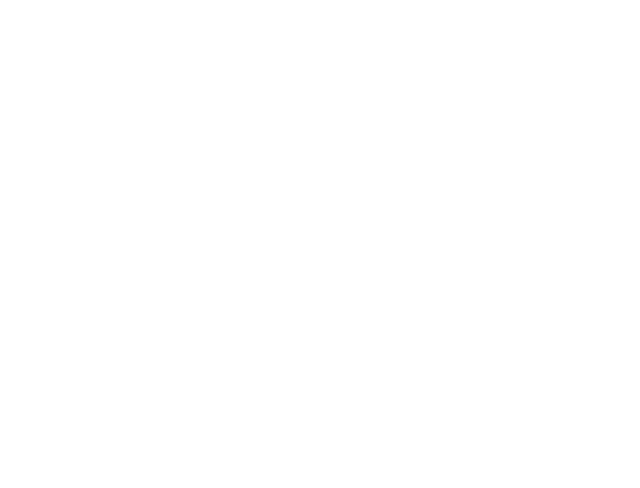
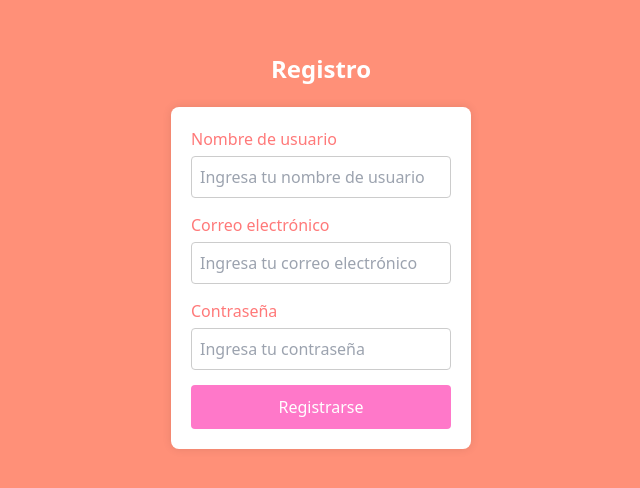
Before and after one commit to Rhanyojs/c17-51-n-Java, a React (Vite) app in the folder client/: page /Register in a window 1280 px wide. Before the commit this address had no page. Shown: the part 150-638 px from the top of the page, without its empty margins (319-959 px from the left). Built offline with nearby package versions, Linux system fonts and the light colour scheme.

Commit message:
pages-register-login

```diff
--- a/client/package.json
+++ b/client/package.json
@@ -10,8 +10,10 @@
     "preview": "vite preview"
   },
   "dependencies": {
+    "prop-types": "^15.8.1",
     "react": "^18.2.0",
     "react-dom": "^18.2.0",
+    "react-router-dom": "^6.22.3",
     "sass": "^1.72.0"
   },
   "devDependencies": {
--- a/client/src/App.jsx
+++ /dev/null
@@ -1,15 +0,0 @@
-import { Route, Routes } from 'react-router-dom'
-import Home from './pages/Home'
-
-export default function App() {
-
-  return (
-    <>
-
-      <Routes>
-        <Route element={<Home />} path='/'></Route>
-      </Routes>
-
-    </>
-  )
-}
--- /dev/null
+++ b/client/src/Router/AppRouter.jsx
@@ -0,0 +1,16 @@
+import { Route, Routes } from "react-router-dom";
+import Home from "../pages/home/Home";
+import Register from "../pages/register/Register";
+import Login from "../pages/login/Login";
+
+export default function AppRouter() {
+  return (
+    <>
+      <Routes>
+        <Route element={<Home />} path="/Home"></Route>
+        <Route element={<Register />} path="/Register"></Route>
+        <Route element={<Login />} path="/Login"></Route>
+      </Routes>
+    </>
+  );
+}
--- a/client/src/main.jsx
+++ b/client/src/main.jsx
@@ -1,10 +1,10 @@
-import ReactDOM from 'react-dom/client'
-import App from './App.jsx'
-import './index.css'
-import { BrowserRouter } from 'react-router-dom'
+import ReactDOM from "react-dom/client";
+import AppRouter from "./Router/AppRouter";
+import "./index.css";
+import { BrowserRouter } from "react-router-dom";
 
-ReactDOM.createRoot(document.getElementById('root')).render(
+ReactDOM.createRoot(document.getElementById("root")).render(
   <BrowserRouter>
-    <App />
+    <AppRouter />
   </BrowserRouter>
-)
+);
--- a/client/src/pages/Home.jsx
+++ /dev/null
@@ -1,6 +0,0 @@
-
-export default function Home() {
-  return (
-    <div className='text-xl text-blue-500'>Home</div>
-  )
-}
--- /dev/null
+++ b/client/src/pages/home/Home.jsx
@@ -0,0 +1,11 @@
+import React from "react";
+
+function Home() {
+  return (
+    <>
+      <div className="text-xl text-blue-500">Home</div>
+    </>
+  );
+}
+
+export default Home;
--- /dev/null
+++ b/client/src/pages/login/Login.jsx
@@ -0,0 +1,39 @@
+import React from "react";
+import "./Login.scss";
+
+const Login = () => {
+  return (
+    <div className="login-container">
+      <h2 className="register-title">Iniciar sesión</h2>
+      <form className="login-form">
+        <div className="login-input-container">
+          <label htmlFor="email" className="login-label">
+            Correo electrónico
+          </label>
+          <input
+            type="email"
+            className="login-input"
+            id="email"
+            placeholder="Ingresa tu correo electrónico"
+          />
+        </div>
+        <div className="login-input-container">
+          <label htmlFor="password" className="login-label">
+            Contraseña
+          </label>
+          <input
+            type="password"
+            className="login-input"
+            id="password"
+            placeholder="Ingresa tu contraseña"
+          />
+        </div>
+        <button type="submit" className="login-button">
+          Iniciar sesión
+        </button>
+      </form>
+    </div>
+  );
+};
+
+export default Login;
--- /dev/null
+++ b/client/src/pages/login/Login.scss
@@ -0,0 +1,64 @@
+.login-container {
+  display: flex;
+  flex-direction: column;
+  justify-content: center;
+  align-items: center;
+  height: 100vh;
+  padding: 20px;
+  background-color: #ff9078;
+  -webkit-box-shadow: 9px 10px 5px -4px rgba(245, 88, 57, 0.55);
+  -moz-box-shadow: 9px 10px 5px -4px rgba(245, 88, 57, 0.55);
+  box-shadow: 9px 10px 5px -4px rgba(245, 88, 57, 0.55);
+  .register-title {
+    font-size: 24px;
+    font-weight: bold;
+    color: #ffff;
+    margin-bottom: 20px;
+  }
+  .login-form {
+    width: 300px;
+    padding: 20px;
+    background-color: white;
+    border-radius: 8px;
+    box-shadow: 0 0 10px rgba(0, 0, 0, 0.1);
+
+    .login-title {
+      margin-bottom: 20px;
+      text-align: center;
+      color: #ff5ca1;
+      font-size: 25px;
+    }
+
+    .login-input-container {
+      margin-bottom: 15px;
+
+      .login-label {
+        display: block;
+        margin-bottom: 5px;
+        color: #ff7979;
+      }
+
+      .login-input {
+        width: 100%;
+        padding: 8px;
+        border: 1px solid #ccc;
+        border-radius: 4px;
+        color: #000;
+      }
+    }
+
+    .login-button {
+      width: 100%;
+      padding: 10px;
+      background-color: #ff78c9;
+      color: white;
+      border: none;
+      border-radius: 4px;
+      cursor: pointer;
+
+      &:hover {
+        background-color: #ff5ca1;
+      }
+    }
+  }
+}
--- /dev/null
+++ b/client/src/pages/register/Register.jsx
@@ -0,0 +1,51 @@
+// Register.jsx
+import React from "react";
+import "./Register.scss";
+
+const Register = () => {
+  return (
+    <div className="register-container">
+      <h2 className="register-title">Registro</h2>
+      <form className="register-form">
+        <div className="register-input-container">
+          <label htmlFor="username" className="register-label">
+            Nombre de usuario
+          </label>
+          <input
+            type="text"
+            className="register-input"
+            id="username"
+            placeholder="Ingresa tu nombre de usuario"
+          />
+        </div>
+        <div className="register-input-container">
+          <label htmlFor="email" className="register-label">
+            Correo electrónico
+          </label>
+          <input
+            type="email"
+            className="register-input"
+            id="email"
+            placeholder="Ingresa tu correo electrónico"
+          />
+        </div>
+        <div className="register-input-container">
+          <label htmlFor="password" className="register-label">
+            Contraseña
+          </label>
+          <input
+            type="password"
+            className="register-input"
+            id="password"
+            placeholder="Ingresa tu contraseña"
+          />
+        </div>
+        <button type="submit" className="register-button">
+          Registrarse
+        </button>
+      </form>
+    </div>
+  );
+};
+
+export default Register;
--- /dev/null
+++ b/client/src/pages/register/Register.scss
@@ -0,0 +1,57 @@
+.register-container {
+  display: flex;
+  flex-direction: column;
+  justify-content: center;
+  align-items: center;
+  height: 100vh;
+  padding: 20px;
+  background-color: #ff9078;
+  -webkit-box-shadow: 9px 10px 5px -4px rgba(245, 88, 57, 0.55);
+  -moz-box-shadow: 9px 10px 5px -4px rgba(245, 88, 57, 0.55);
+  box-shadow: 9px 10px 5px -4px rgba(245, 88, 57, 0.55);
+
+  .register-title {
+    font-size: 24px;
+    font-weight: bold;
+    color: #ffffff;
+    margin-bottom: 20px;
+  }
+
+  .register-form {
+    width: 300px;
+    padding: 20px;
+    background-color: white;
+    border-radius: 8px;
+    box-shadow: 0 0 10px rgba(0, 0, 0, 0.1);
+
+    .register-input-container {
+      margin-bottom: 15px;
+      .register-label {
+        display: block;
+        margin-bottom: 5px;
+        color: #ff7979;
+      }
+
+      .register-input {
+        width: 100%;
+        padding: 8px;
+        border: 1px solid #ccc;
+        border-radius: 4px;
+      }
+    }
+
+    .register-button {
+      width: 100%;
+      padding: 10px;
+      background-color: #ff78c9;
+      color: white;
+      border: none;
+      border-radius: 4px;
+      cursor: pointer;
+
+      &:hover {
+        background-color: #ff5ca1;
+      }
+    }
+  }
+}
```
Also changed, not shown: 1 other file (tests, documents, lock files or other folders).
